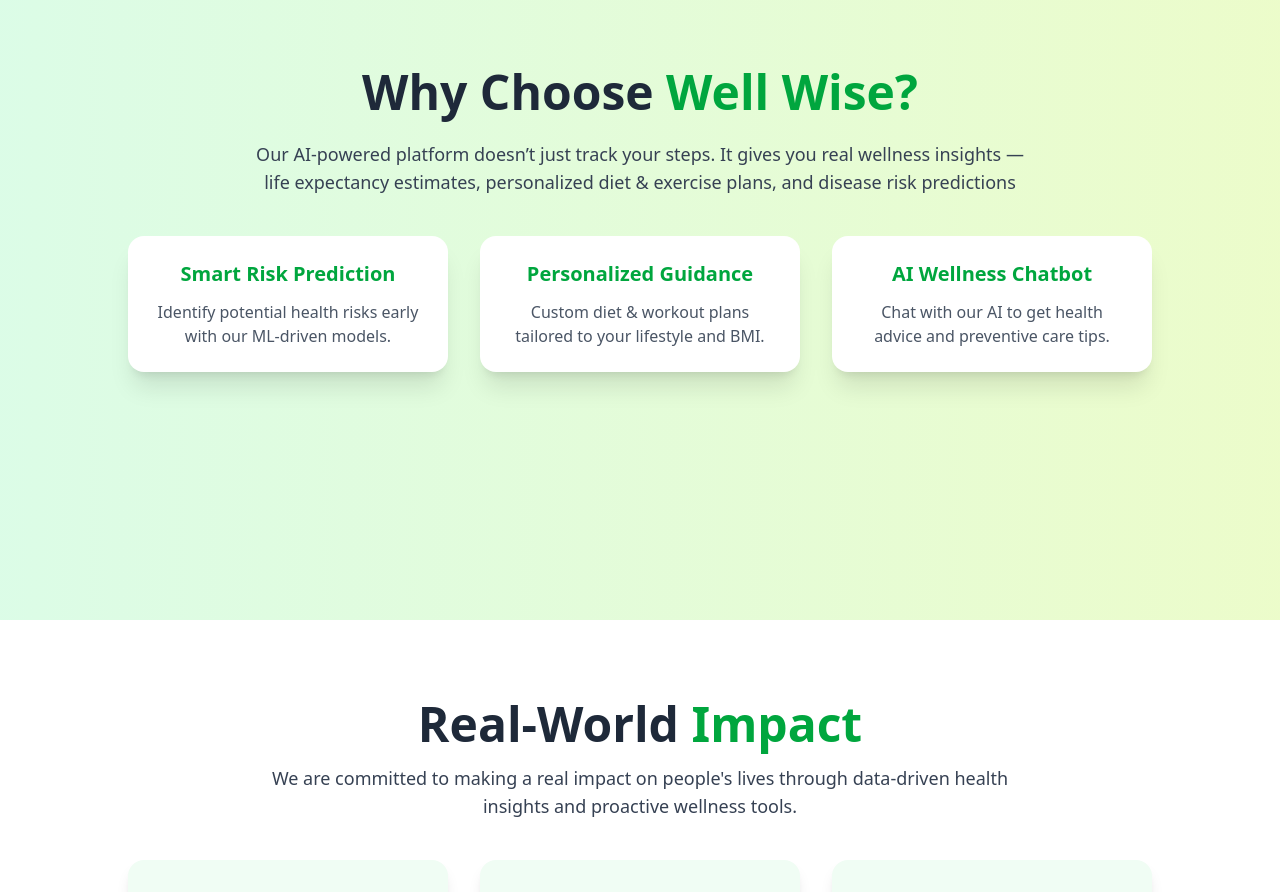
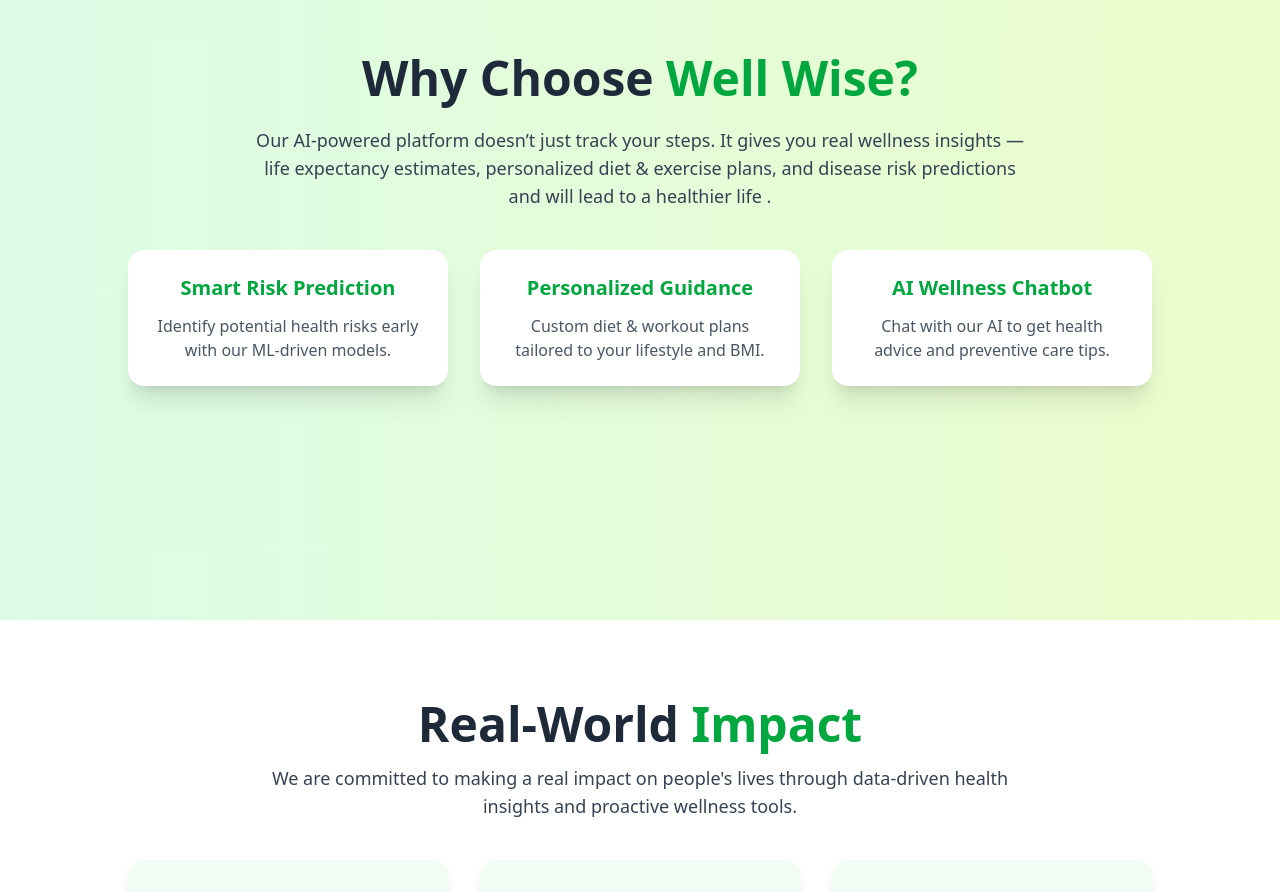
Before and after one commit to udaysaini95/Well-Wise, a React (Vite) app: page / in a window 1280 px wide. Shown: the part 980-1872 px from the top of the page. Built offline with nearby package versions, Linux system fonts and the light colour scheme.

Commit message:
Update content in home.jsx

```diff
--- a/src/components/Home/Home.jsx
+++ b/src/components/Home/Home.jsx
@@ -144,7 +144,7 @@
         >
           Our AI-powered platform doesn’t just track your steps. It gives you
           real wellness insights — life expectancy estimates, personalized diet
-          & exercise plans, and disease risk predictions
+          & exercise plans, and disease risk predictions and will lead to a healthier life .
         </motion.p>
 
         <div className="grid grid-cols-1 md:grid-cols-3 gap-8 max-w-5xl">
```
